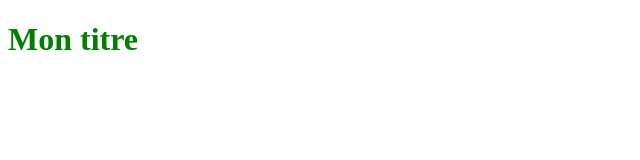
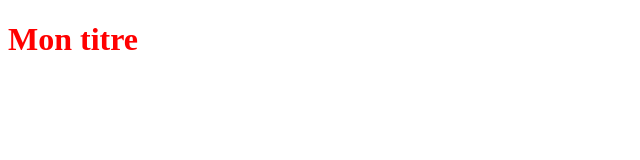
Before and after one commit to EzraApp/Training_GH, a plain HTML site: page index.html in a window 1280 px wide. Shown: the whole page, without its empty margins (0-640 px from the left). Drawn offline with Linux system fonts and the light colour scheme.

```diff
--- a/styles.css
+++ b/styles.css
@@ -1,3 +1,3 @@
 h1 {
-   color: green;
+   color: red;
 }
```
Also changed, not shown: index.html (+1 -8 lines).
